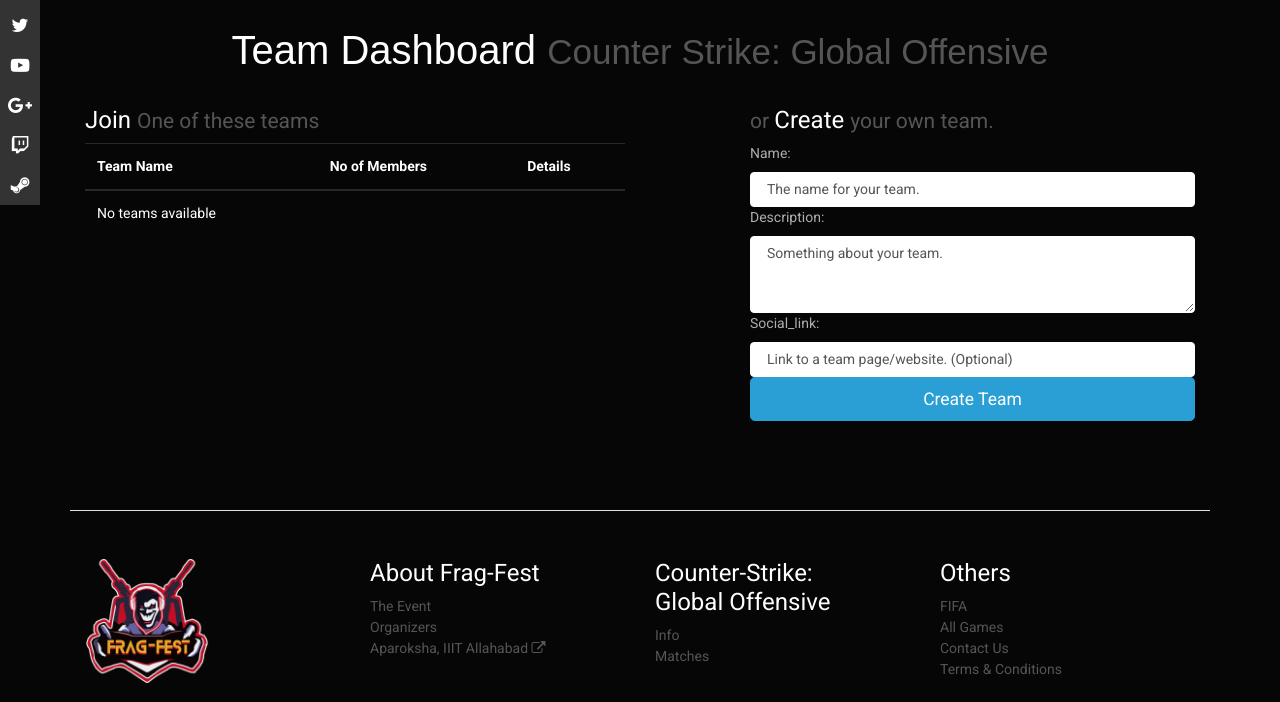
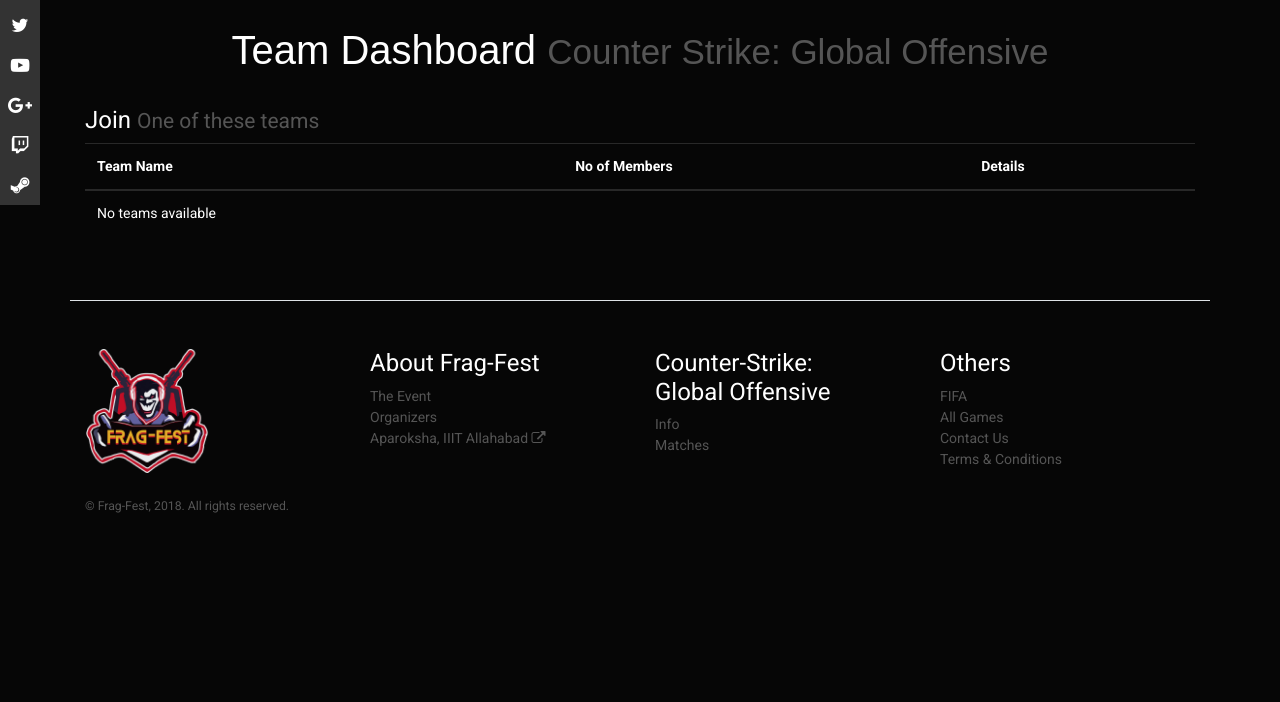
Before and after one commit to teraflik/frag-fest-platform, a Django app: template portal/templates/portal/dashboard.html in a window 1280 px wide. Shown: the part 135-837 px from the top of the page. After the commit the page ends 648 px from the top, so only its background shows below. Run offline with Django 3.2, Linux system fonts and the light colour scheme; the template is opened without the code that fills it: values that come from a table or form of the project are taken from there, others are empty; some libraries are stand-ins or nearby versions; some web fonts are replaced.

Commit message:
Disable create team

```diff
--- a/portal/templates/portal/dashboard.html
+++ b/portal/templates/portal/dashboard.html
@@ -12,7 +12,7 @@
 	</h3>
 </div>
 <div class="row justify-content-between">
-  <div class="col-md-6">
+  <div class="col">
 	<h5>Join <small class="text-muted">One of these teams</small></h5>
 	<table class="table table-hover">
 		<thead>
@@ -35,13 +35,13 @@
 		</tbody>
 	</table>
   </div>
-  <div class="col-md-5">
+  <!-- <div class="col-md-5">
     <h5><small class="text-muted">or </small>Create <small class="text-muted">your own team.</small></h5>
     <form action="#" method="POST">{% csrf_token %}
 			{{ team_form }}
       <button class="btn btn-primary btn-lg btn-block" name="create" type="submit">Create Team</button>
     </form>
     <hr class="mb-4">
-  </div><!--Edit profile ends -->
+  </div>-->
 </div>
 {% endblock %}
```
